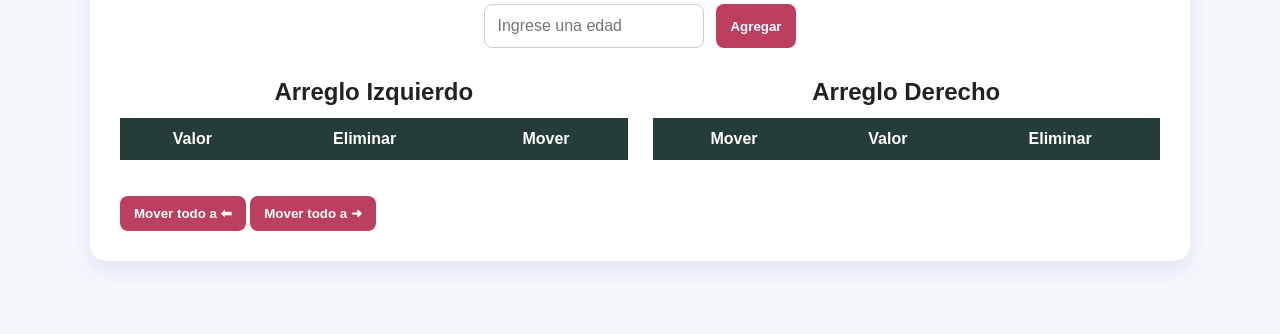
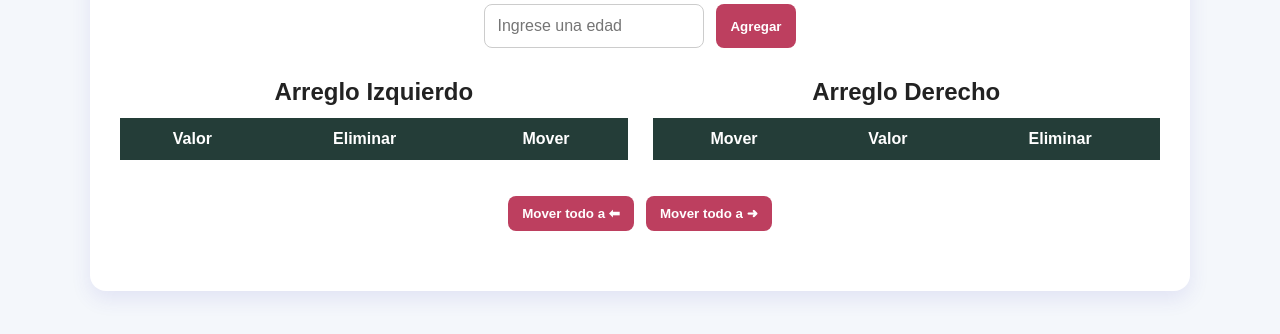
Before and after one commit to VinicioAyalaC/arreglos, a plain HTML site: page index.html in a window 1280 px wide. Shown: the part 128-462 px from the top of the page. Drawn offline with Linux system fonts and the light colour scheme.

Commit message:
centrar boton mover todo

```diff
--- a/index.html
+++ b/index.html
@@ -59,7 +59,7 @@
         <br>  <!--Salto de linea-->
         <br>
 
-        <div>
+        <div class="formulario">
             <button onclick="moverTodoHaciaIzquierda();" >Mover todo a ⬅ </button>
             <button onclick="moverTodoHaciaDerecha();" >Mover todo a ➜ </button>
         </div>
```
